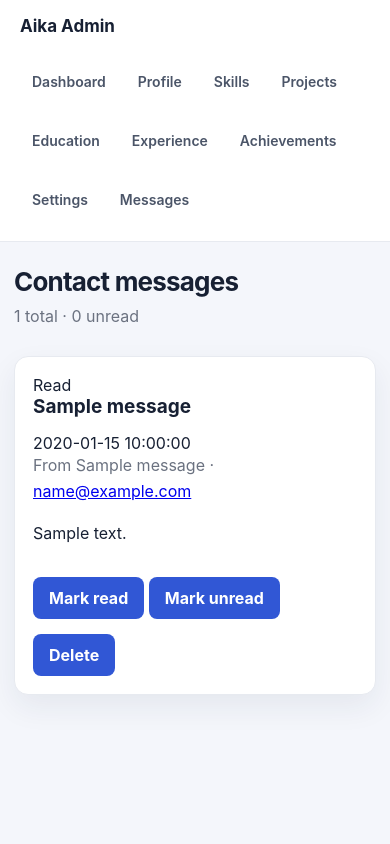
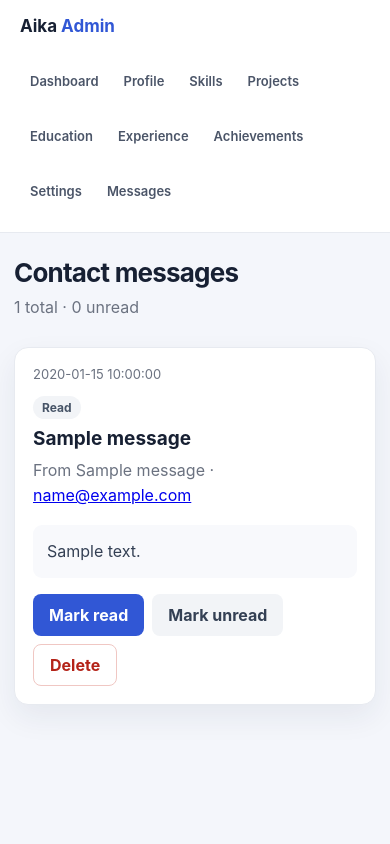
Before and after one commit to Aika0621/my-portfolio, a PHP site: page /admin/messages.php in a window 390 px wide. Run offline with PHP 8.4, Linux system fonts and the light colour scheme; the visitor is signed in with stand-in values (Sample User, id 1); tables that the repository leaves empty hold one stand-in row (values such as "Sample post").

Commit message:
Unify styling across all admin pages

```diff
--- a/admin/admin.css
+++ b/admin/admin.css
@@ -7,6 +7,7 @@
     --admin-canvas: #f4f6fb;
     --admin-white: #ffffff;
     --admin-green: #16835d;
+    --admin-red: #b42318;
     --admin-shadow: 0 12px 30px rgba(27, 39, 67, 0.07);
 }
 
@@ -32,21 +33,26 @@ body.admin-area {
     font-size: 17px;
     font-weight: 750;
     text-decoration: none;
+    white-space: nowrap;
+}
+
+.admin-brand span {
+    color: var(--admin-blue);
 }
 
 .admin-topbar nav {
     display: flex;
     flex-wrap: wrap;
-    gap: 8px;
+    gap: 5px;
 }
 
 .admin-topbar nav a,
 .admin-link {
     color: #4b5568;
-    padding: 9px 12px;
+    padding: 9px 10px;
     border-radius: 8px;
     text-decoration: none;
-    font-size: 14px;
+    font-size: 13px;
     font-weight: 600;
 }
 
@@ -147,6 +153,19 @@ body.admin-area main.admin-main {
     max-width: none;
 }
 
+.admin-area form p {
+    margin: 0 0 16px;
+}
+
+.admin-area form label {
+    display: block;
+    margin: 0;
+    color: #3d4658;
+    font-size: 14px;
+    font-weight: 650;
+    line-height: 1.8;
+}
+
 .admin-area form input:not([type="hidden"]),
 .admin-area form textarea,
 .admin-area form select {
@@ -161,8 +180,13 @@ body.admin-area main.admin-main {
     box-sizing: border-box;
 }
 
+.admin-area form input[type="file"] {
+    padding: 8px;
+}
+
 .admin-area form textarea {
     min-height: 120px;
+    resize: vertical;
 }
 
 .admin-area form input:focus,
@@ -195,6 +219,25 @@ body.admin-area main.admin-main {
     background: var(--admin-blue-dark);
 }
 
+.admin-area form button.admin-danger-button {
+    background: #fff;
+    color: var(--admin-red);
+    border: 1px solid #f0c7c3;
+}
+
+.admin-area form button.admin-danger-button:hover {
+    background: #fff1f0;
+}
+
+.admin-area form button.admin-secondary-button {
+    color: #344054;
+    background: #f2f4f7;
+}
+
+.admin-area form button.admin-secondary-button:hover {
+    background: #e4e7ec;
+}
+
 .admin-alert {
     margin: 0 0 20px;
     padding: 13px 15px;
@@ -202,6 +245,119 @@ body.admin-area main.admin-main {
     background: #eaf8f1;
     border: 1px solid #b9e8d1;
     border-radius: 9px;
+}
+
+.admin-list-section {
+    margin-top: 30px;
+}
+
+.admin-list-section > h2 {
+    display: flex;
+    align-items: center;
+    gap: 10px;
+    color: var(--admin-ink);
+    font-size: 20px;
+}
+
+.admin-count {
+    display: inline-grid;
+    min-width: 27px;
+    height: 27px;
+    place-items: center;
+    padding: 0 7px;
+    color: var(--admin-blue);
+    background: #eaf0ff;
+    border-radius: 20px;
+    font-size: 13px;
+}
+
+.admin-list-card,
+.admin-project-card,
+.admin-message-card {
+    margin-bottom: 16px;
+}
+
+.admin-form-grid {
+    display: grid;
+    grid-template-columns: repeat(3, minmax(0, 1fr));
+    align-items: end;
+    gap: 0 16px;
+}
+
+.admin-form-grid button {
+    justify-self: start;
+    margin-bottom: 16px;
+}
+
+.admin-inline-form {
+    display: inline-block;
+    margin-top: 10px;
+}
+
+.admin-preview {
+    display: block;
+    width: min(220px, 100%);
+    max-height: 180px;
+    margin: 0 0 18px;
+    object-fit: cover;
+    border-radius: 10px;
+    border: 1px solid var(--admin-line);
+}
+
+.admin-message-card.admin-message-unread {
+    border-left: 4px solid var(--admin-blue);
+}
+
+.admin-message-heading {
+    display: flex;
+    align-items: flex-start;
+    justify-content: space-between;
+    gap: 14px;
+}
+
+.admin-message-heading h2 {
+    margin: 8px 0;
+}
+
+.admin-message-date {
+    color: var(--admin-muted);
+    font-size: 13px;
+}
+
+.admin-message-status {
+    display: inline-block;
+    padding: 4px 9px;
+    border-radius: 20px;
+    font-size: 12px;
+    font-weight: 700;
+}
+
+.admin-message-status.read {
+    color: #475467;
+    background: #f2f4f7;
+}
+
+.admin-message-status.unread {
+    color: #2444b3;
+    background: #eaf0ff;
+}
+
+.admin-message-text {
+    padding: 14px;
+    color: #344054;
+    background: #f8f9fc;
+    border-radius: 9px;
+    overflow-wrap: anywhere;
+}
+
+.admin-message-actions {
+    display: flex;
+    flex-wrap: wrap;
+    gap: 8px;
+}
+
+.admin-message-actions button {
+    margin: 0;
 }
 
 .admin-login-wrap {
@@ -239,11 +395,7 @@ body.admin-area main.admin-main {
     text-decoration: none;
 }
 
-.admin-area article.admin-card {
-    margin-bottom: 16px;
-}
-
-@media (max-width: 760px) {
+@media (max-width: 900px) {
     .admin-topbar {
         align-items: flex-start;
         flex-direction: column;
@@ -253,20 +405,17 @@ body.admin-area main.admin-main {
     .admin-stat-grid {
         grid-template-columns: repeat(2, minmax(0, 1fr));
     }
-
-    .admin-manage-grid {
-        grid-template-columns: repeat(2, minmax(0, 1fr));
-    }
 }
 
-@media (max-width: 480px) {
+@media (max-width: 640px) {
     body.admin-area main.admin-main {
         width: calc(100% - 28px);
         margin: 24px auto;
     }
 
     .admin-stat-grid,
-    .admin-manage-grid {
+    .admin-manage-grid,
+    .admin-form-grid {
         grid-template-columns: 1fr;
     }
 
@@ -274,4 +423,13 @@ body.admin-area main.admin-main {
     .admin-stat-card {
         padding: 18px;
     }
+
+    .admin-page-heading,
+    .admin-message-heading {
+        flex-direction: column;
+    }
+
+    .admin-message-date {
+        order: -1;
+    }
 }
```
